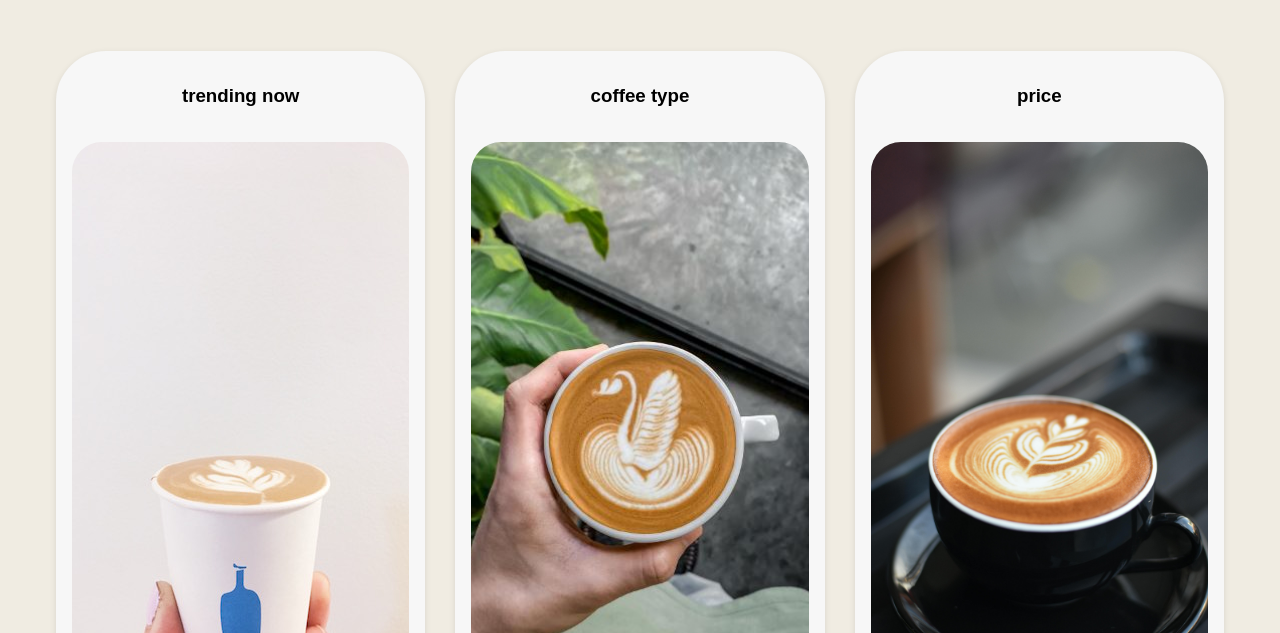
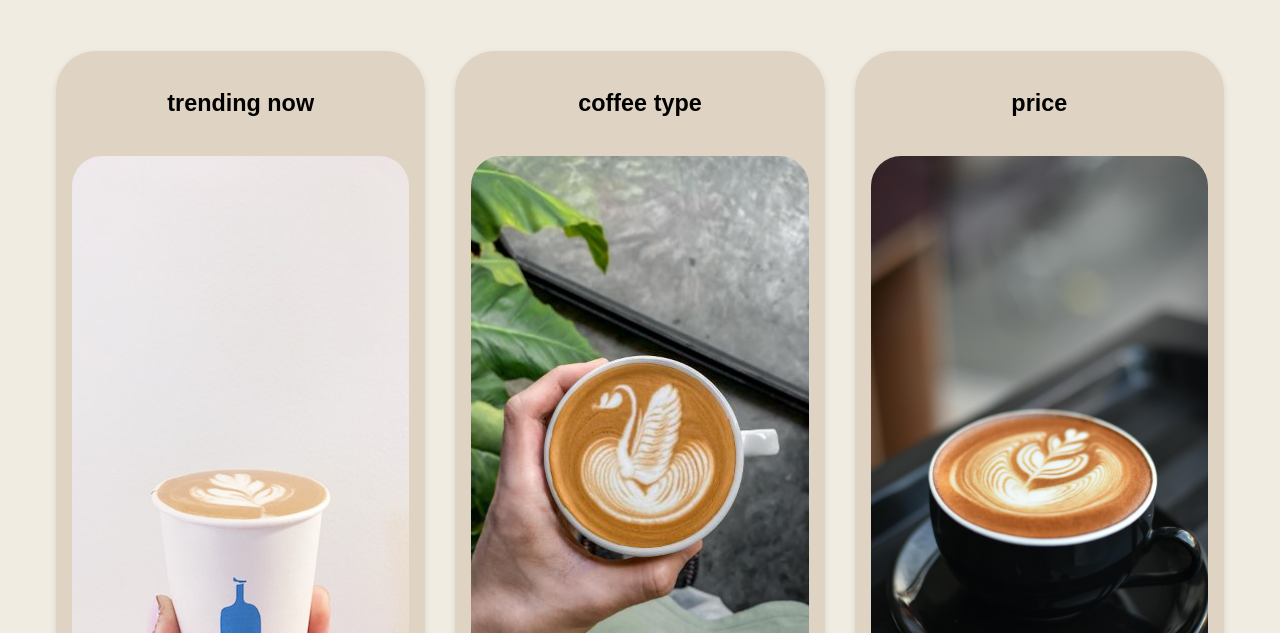
Before and after one commit to miiixel/completelycoffee, a plain HTML site: page explore.html in a window 1280 px wide. Shown: the part 167-800 px from the top of the page. Drawn offline with Linux system fonts and the light colour scheme.

Commit message:
Updated Styling

```diff
--- a/style.css
+++ b/style.css
@@ -118,12 +118,14 @@ button:hover {
 
 .explore-blocks > div {
   flex: 1;
-  background-color: #f7f7f7;
+  background-color: #dfd3c3;
   padding: 1rem;
   border-radius: 8px;
   box-shadow: 0 2px 6px rgba(0, 0, 0, 0.1);
   text-align: center;
-  border-radius: 50px;
+  border-radius: 40px;
+  font-size: 20px;
+
 }
 
 .explore-blocks img {
```
